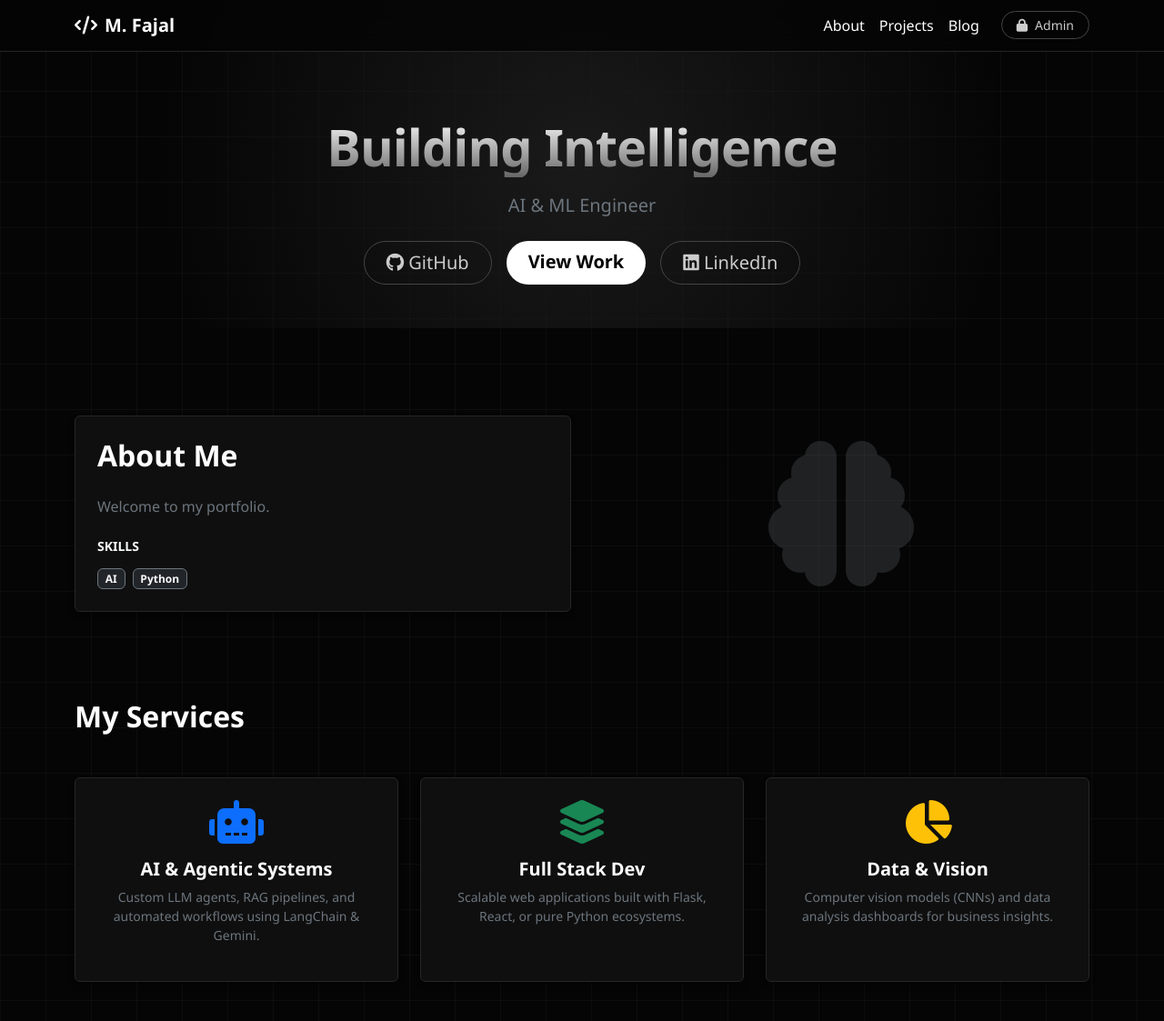
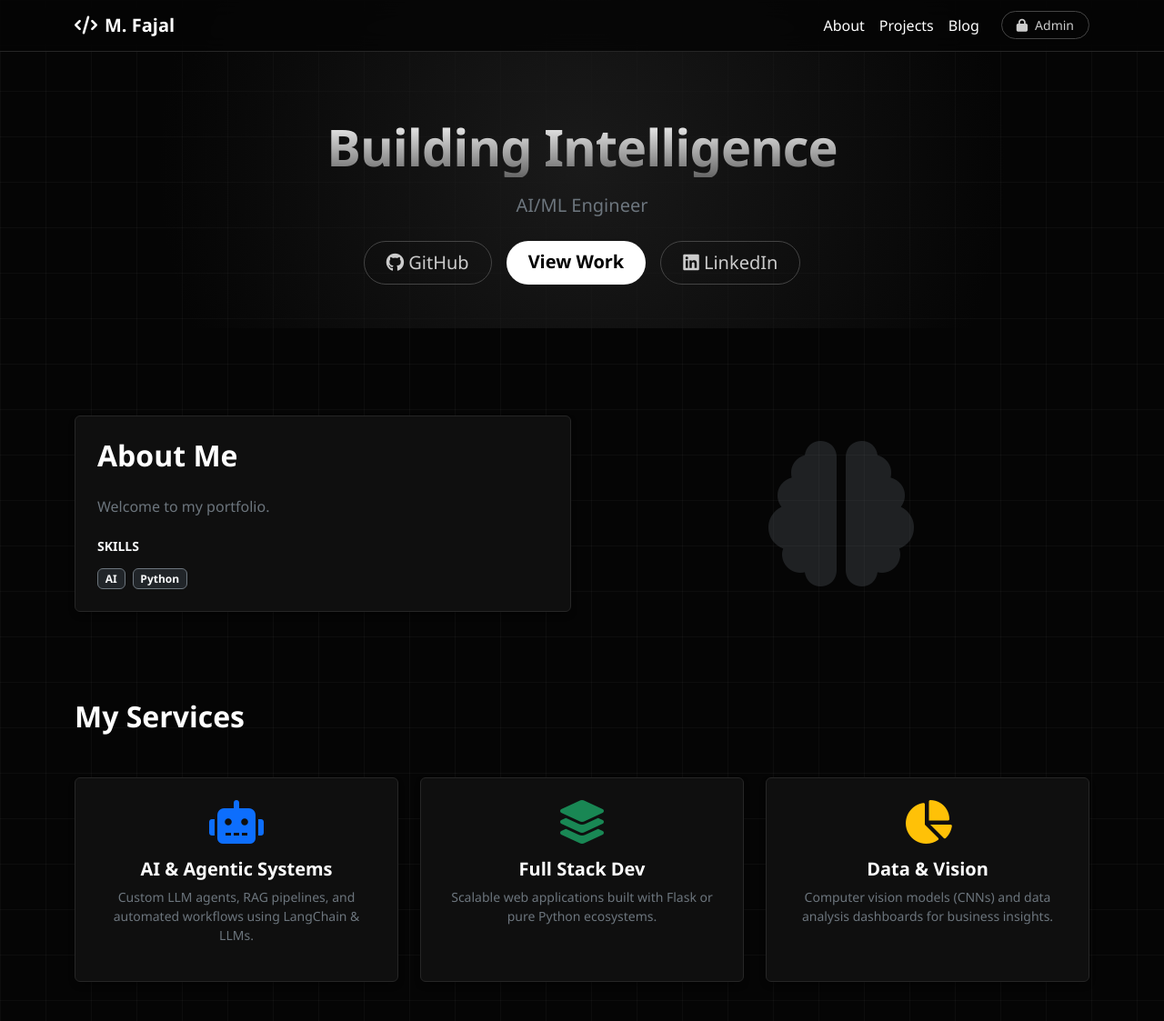
Before and after one commit to Mfaj-cod/Portfolio, a Flask app: page / in a window 1280 px wide. Shown: the top 1123 px of the page at 91% size. Run offline with Flask 3, Linux system fonts and the light colour scheme; data comes from the database, SQL or seed files in the repository.

```diff
--- a/templates/base.html
+++ b/templates/base.html
@@ -48,8 +48,8 @@
     </main>
 
     <footer class="py-4 mt-5 border-top">
-        <div class="container text-center text-muted">
-            <small>&copy; 2025 AI & ML Engineer Portfolio.</small>
+        <div class="container text-center text-grey">
+            <small>&copy; 2025 AI/ML Engineer.</small>
         </div>
     </footer>
 
--- a/templates/index.html
+++ b/templates/index.html
@@ -4,7 +4,7 @@
 <header class="hero-section d-flex align-items-center mb-5">
     <div class="container text-center py-5">
         <h1 class="display-4 fw-bold mb-3 hero-title">Building Intelligence</h1>
-        <p class="lead mb-4 text-secondary">AI & ML Engineer</p>
+        <p class="lead mb-4 text-secondary">AI/ML Engineer</p>
         <div class="d-flex justify-content-center gap-3">
             <a href="https://github.com/Mfaj-cod/" target="_blank" class="btn btn-outline-light btn-lg rounded-pill px-4"><i class="fab fa-github"></i> GitHub</a>
             <a href="#projects" class="btn btn-light btn-lg rounded-pill px-4 fw-bold">View Work</a>
@@ -51,7 +51,7 @@
                         <i class="fas fa-robot fa-3x text-primary"></i>
                     </div>
                     <h5 class="fw-bold">AI & Agentic Systems</h5>
-                    <p class="text-secondary small">Custom LLM agents, RAG pipelines, and automated workflows using LangChain & Gemini.</p>
+                    <p class="text-secondary small">Custom LLM agents, RAG pipelines, and automated workflows using LangChain & LLMs.</p>
                 </div>
             </div>
             <div class="col-md-4">
@@ -60,7 +60,7 @@
                         <i class="fas fa-layer-group fa-3x text-success"></i>
                     </div>
                     <h5 class="fw-bold">Full Stack Dev</h5>
-                    <p class="text-secondary small">Scalable web applications built with Flask, React, or pure Python ecosystems.</p>
+                    <p class="text-secondary small">Scalable web applications built with Flask or pure Python ecosystems.</p>
                 </div>
             </div>
             <div class="col-md-4">
```
Also changed, not shown: 1 other file.
